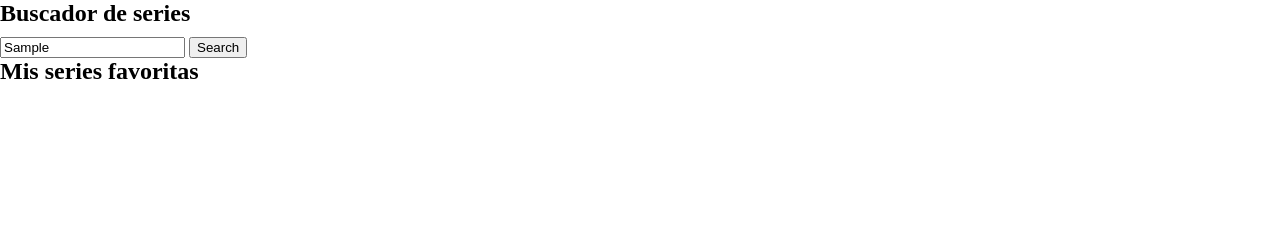
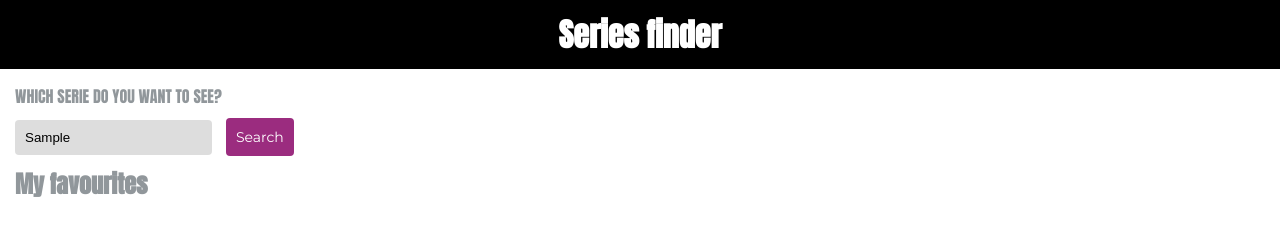
Before and after one commit to Adalab/modulo-2-evaluacion-final-crisgarm, a plain HTML site: page index.html in a window 1280 px wide. Both pictures are taken after typing "Sample" into the empty fields and a click on the button "Search". Drawn offline with Linux system fonts and the light colour scheme; no server answers.

Commit message:
Add function search

```diff
--- a/index.html
+++ b/index.html
@@ -3,29 +3,39 @@
   <head>
     <meta charset="UTF-8" />
     <meta name="viewport" content="width=device-width, initial-scale=1.0" />
+    <link
+      href="https://fonts.googleapis.com/css2?family=Anton&family=Montserrat:wght@400;600;800&display=swap"
+      rel="stylesheet"
+    />
     <link rel="stylesheet" href="./styles/main.css" />
     <title>Módulo 02 - Evaluación final</title>
   </head>
   <body>
+    <header>
+      <h1 class="header__title">Series finder</h1>
+    </header>
     <main class="main js-main">
       <section class="main__sectionFavourite">
-        <h1 class="main__title">Buscador de series</h1>
         <form action="">
-          <label for="name"></label>
+          <label for="name" class="main__label"
+            >Which serie do you want to see?</label
+          >
           <input
             id="name"
             type="text"
             name="name"
-            class="js-input"
-            placeholder="Nombre de la serie"
+            class="main__input js-input"
+            placeholder="Enter the series name"
+            required
           />
-          <button type="button" class="js-button">Search</button>
+          <button type="button" class="main__button js-button">Search</button>
         </form>
-        <h2 class="main__subtitle">Mis series favoritas</h2>
-        <ul class="js-list-favourites"></ul>
+        <p class="js-paragraph"></p>
+        <h2 class="main__subtitle">My favourites</h2>
+        <ul class="js-list-favourites main__list--favourites"></ul>
       </section>
       <section class="main__sectionList">
-        <ul class="js-list"></ul>
+        <ul class="main__list js-list"></ul>
       </section>
     </main>
     <script src="./js/main.js"></script>
--- a/js/main.js
+++ b/js/main.js
@@ -4,8 +4,19 @@ const input = document.querySelector(".js-input");
 const button = document.querySelector(".js-button");
 const listContainer = document.querySelector(".js-list");
 const listFavourites = document.querySelector(".js-list-favourites");
+const paragraph = document.querySelector(".js-paragraph");
 let dataResults = [];
 let listFav = [];
+let localFav = {};
+
+function search() {
+  if (input.value === "") {
+    paragraph.innerHTML = "Introduce the name of the serie";
+  } else {
+    paragraph.innerHTML = "";
+    getInfoFromApi(); //Aquí deberá pasar primero por getFromLocalStorage(cuando funcione bien);
+  }
+}
 
 function getInfoFromApi() {
   fetch("//api.tvmaze.com/search/shows?q=" + input.value)
@@ -13,13 +24,11 @@ function getInfoFromApi() {
     .then((data) => {
       dataResults = data;
       listContainer.innerHTML = "";
-      listFavourites.innerHTML = "";
+      //listFavourites.innerHTML = "";
       paintSearch();
       listenItem();
     });
-  console.log(
-    "Una vez hago click, me pide la información a la api y me la pinta"
-  );
+  // console.log("Una vez hago click, me pide la información a la api y me la pinta");
 }
 
 function paintSearch() {
@@ -35,8 +44,27 @@ function paintSearch() {
     html += `</li>`;
     listContainer.innerHTML += html;
   }
-  console.log("Me pinta la lista de búsqueda");
+  //console.log("Me pinta la lista de búsqueda");
 }
+// function paintSearch() {
+//   const liElement = document.createElement("li");
+//   const imgElement = document.createElement("img");
+//   const pElement = document.createElement("p");
+//   const pContent = document.createTextNode(`${dataResults[i].show.name}`);
+//   listContainer.appendChild(liElement);
+//   liElement.classList.add("js-item");
+//   liElement.classList.add("list__item");
+//   liElement.setAttribute("id", `${dataResults[i].show.id}`);
+//   liElement.appendChild(pElement);
+//   pElement.appendChild(pContent);
+//   if (`${dataResults[i].show.image}` === null) {
+//     imgElement.setAttribute =
+//       ("src", "https://via.placeholder.com/210x295/ffffff/666666");
+//   } else {
+//     imgElement.setAttribute = ("src", `${dataResults[i].show.image.medium}`);
+//   }
+//   liElement.appendChild(imgElement);
+// }
 
 function paintFavourites() {
   if (listFav.length === 0) {
@@ -49,7 +77,7 @@ function paintFavourites() {
     for (let r = 0; r < dataResults.length; r++) {
       // console.log("entra aquí 2");
       if (listFav[f] === dataResults[r].show.id) {
-        console.log("entro en este if y pinta los favoritos");
+        // console.log("entro en este if y pinta los favoritos");
         content += `<li class="list__item--favourite" id=${dataResults[r].show.id}>`;
         content += `<p>${dataResults[r].show.name}</p>`;
         if (dataResults[r].show.image === null) {
@@ -77,6 +105,15 @@ function removeFav(itemClicked) {
 }
 
 function favouriteSeries(event) {
+  for (let i = 0; i < dataResults.length; i++) {
+    if (event.currentTarget.id == dataResults[i].show.id) {
+      localFav = {
+        id: dataResults[i].show.id,
+        name: dataResults[i].show.name,
+        image: dataResults[i].show.image,
+      };
+    }
+  }
   const itemClicked = parseInt(event.currentTarget.id);
   const indexFav = listFav.indexOf(itemClicked);
   const isFavourite = indexFav === -1;
@@ -89,15 +126,14 @@ function favouriteSeries(event) {
     paintFavourites();
     removeFav(itemClicked);
   }
-  console.log(
-    "Cuando hago click en cada item, me lo pinta de otro color y lo añade a la columna de la izquierda"
-  );
+  //console.log("Cuando hago click en cada item, me lo pinta de otro color y lo añade a la columna de la izquierda");
+  console.log(localFav);
   setInLocalStorage();
-  console.log("Me guarda el array de fav en el local storage");
+  //console.log("Me guarda el array de fav en el local storage");
 }
 
 function listenItem() {
-  console.log("Escucho cada item");
+  //console.log("Escucho cada item");
   const listItems = document.querySelectorAll(".js-item");
   for (const listItem of listItems) {
     listItem.addEventListener("click", favouriteSeries);
@@ -105,20 +141,21 @@ function listenItem() {
 }
 
 function setInLocalStorage() {
-  localStorage.setItem("favourites", JSON.stringify(listFav));
+  localStorage.setItem("favourites", JSON.stringify(localFav));
 }
 
 function getFromLocalStorage() {
-  console.log("entro de getfromlocalstorage");
+  //console.log("entro de getfromlocalstorage");
   const stringFav = localStorage.getItem("favourites");
   const savedFav = JSON.parse(stringFav);
   if (savedFav === null) {
     getInfoFromApi();
   } else {
-    listFav = savedFav;
+    localFav = savedFav;
     paintFavourites();
   }
 }
 
-button.addEventListener("click", getInfoFromApi);
+button.addEventListener("click", search);
 console.log("Se carga la página y hasta que no hago click no pasa nada");
+getFromLocalStorage();
--- a/styles/main.css
+++ b/styles/main.css
@@ -1,23 +1,77 @@
 * {
   box-sizing: border-box;
   margin: 0;
+  text-decoration: none;
+  list-style: none;
 }
 
-.main__title {
-  margin-bottom: 10px;
+.header__title {
+  text-align: center;
+  font-family: "Anton", sans-serif;
+  background-color: black;
+  color: white;
+  padding: 10px;
 }
 
 .main {
   display: grid;
   grid-template-columns: 1fr 1fr;
   grid-template-rows: 1fr;
+  background-color: white;
+  /* background-color: #262626; */
+  height: 100vh;
+}
+.main__sectionFavourite {
+  padding: 15px;
+}
+.main__label {
+  display: block;
+  color: #91979b;
+  font-family: "Anton", sans-serif;
+  text-transform: uppercase;
+  padding-bottom: 10px;
+}
+.main__input {
+  padding: 10px;
+  background-color: #ddd;
+  border: none;
+  border-radius: 4px;
+  width: auto;
 }
 
+.main__button {
+  margin-left: 10px;
+  padding: 10px;
+  text-align: center;
+  background-color: #9b2c7f;
+  border: none;
+  border-radius: 4px;
+  cursor: pointer;
+  outline: none;
+  color: #fff;
+  font-size: 14px;
+  font-family: "Montserrat", sans-serif;
+}
+.main__subtitle {
+  padding: 10px 0;
+  font-family: "Anton", sans-serif;
+  color: #91979b;
+}
+
+.main__list--favourites {
+  font-family: "Montserrat", sans-serif;
+}
+
+.main__list {
+  font-family: "Montserrat", sans-serif;
+}
 .list__item {
   background-color: salmon;
+  width: 220px;
 }
 
 .list__item--favourite {
-  background-color: rgb(97, 9, 60);
+  background-color: #9b2c7f;
   color: white;
+  width: 220px;
 }
```
